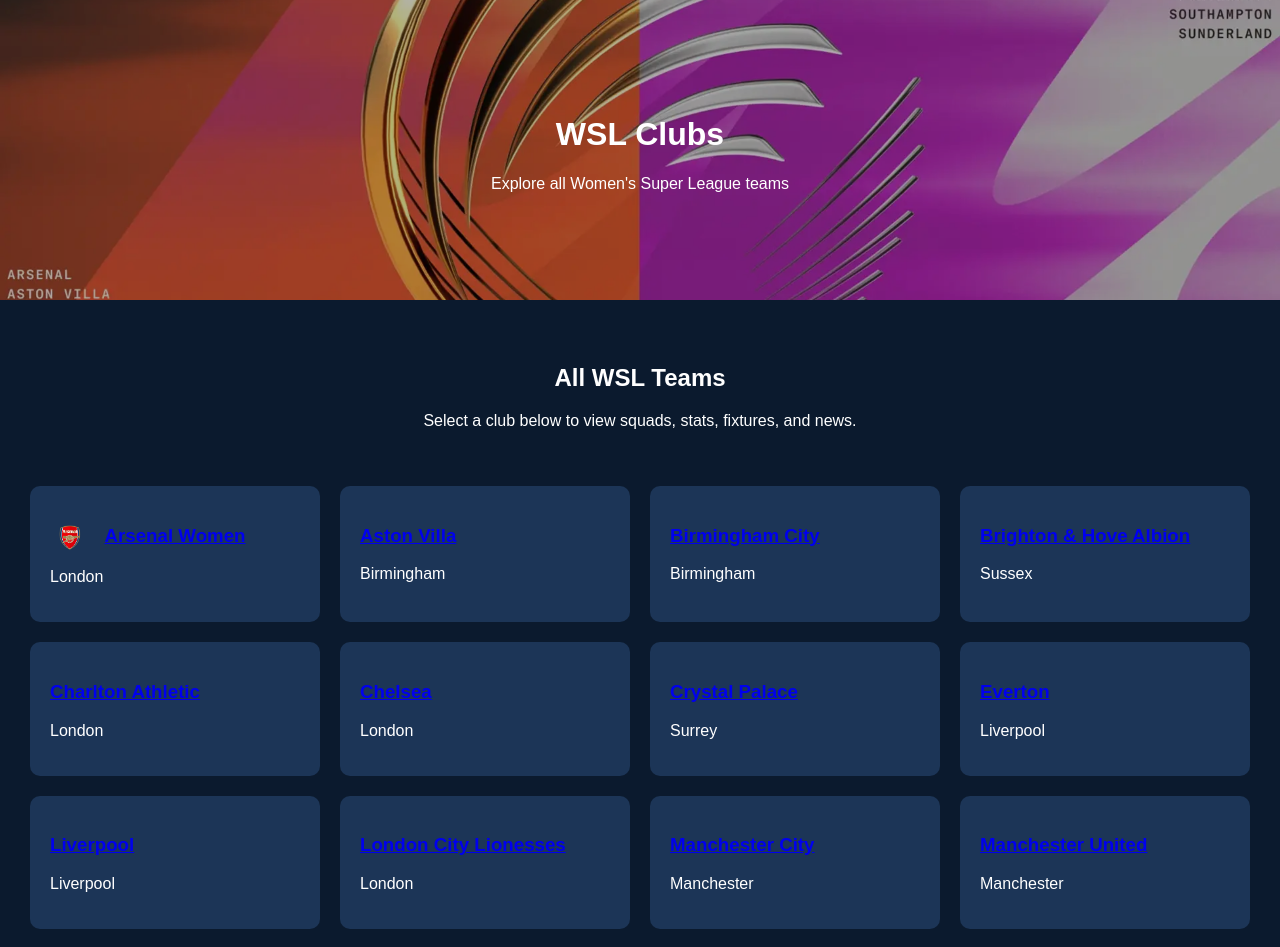
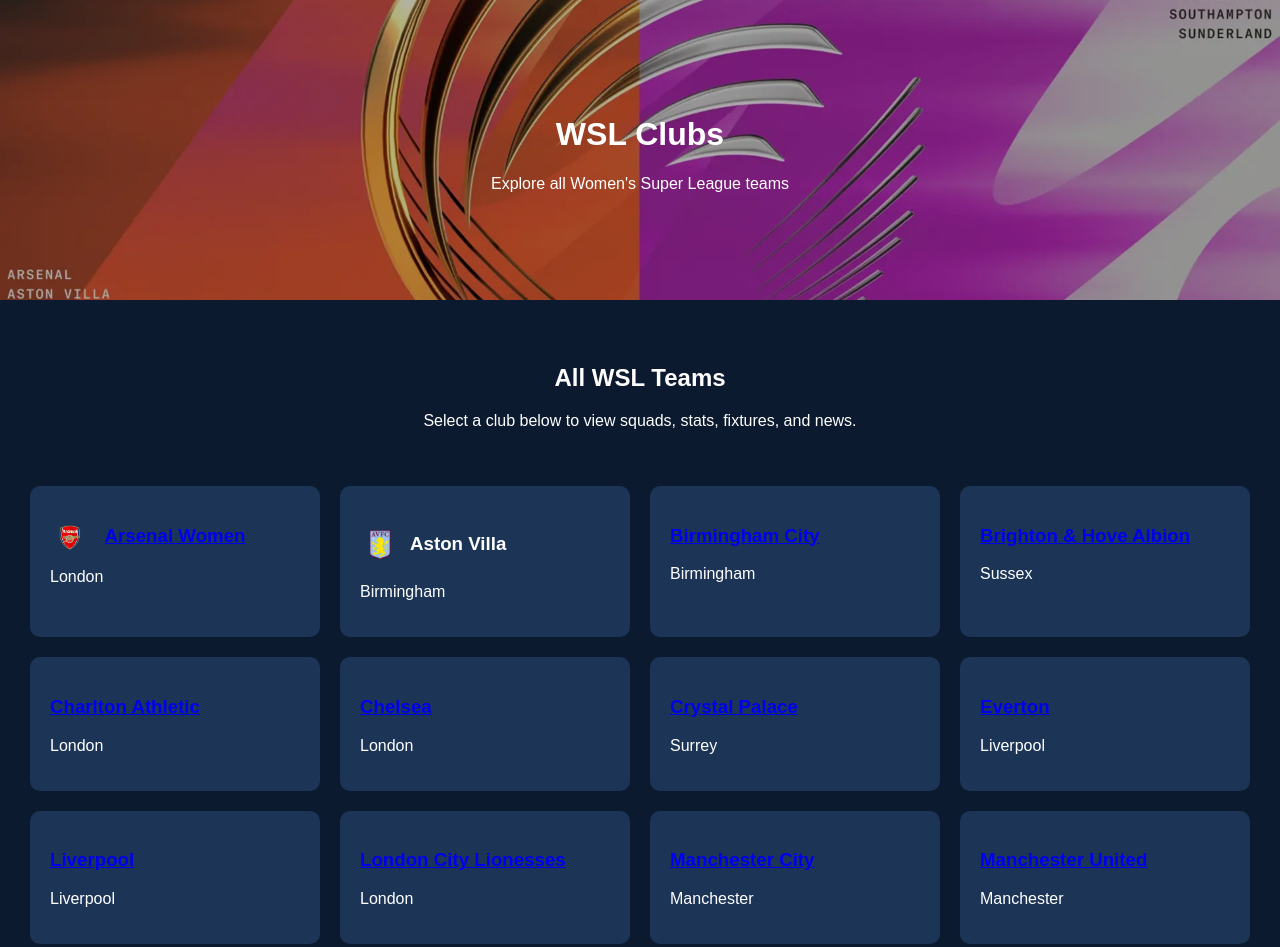
Before and after one commit to thefootballhubwomen/thefootbalhub, a plain HTML site: page wsl-clubs.html in a window 1280 px wide. Shown: the top 947 px of the page. Drawn offline with Linux system fonts and the light colour scheme.

Commit message:
Update Arsenal and Aston Villa club cards

```diff
--- a/wsl-clubs.html
+++ b/wsl-clubs.html
@@ -35,7 +35,10 @@
     </div>
 
     <div class="news-card">
-      <h3><a href="aston-villa.html">Aston Villa</a></h3>
+      <h3>
+        <img src="aston-villa.png" alt="Aston Villa Women logo" style="width:40px; vertical-align:middle; margin-right:10px;"
+        <a href="aston-villa.html">Aston Villa</a>
+      </h3>
       <p>Birmingham</p>
     </div>
 
```
Lines whose indentation alone changed are shown as unchanged.
